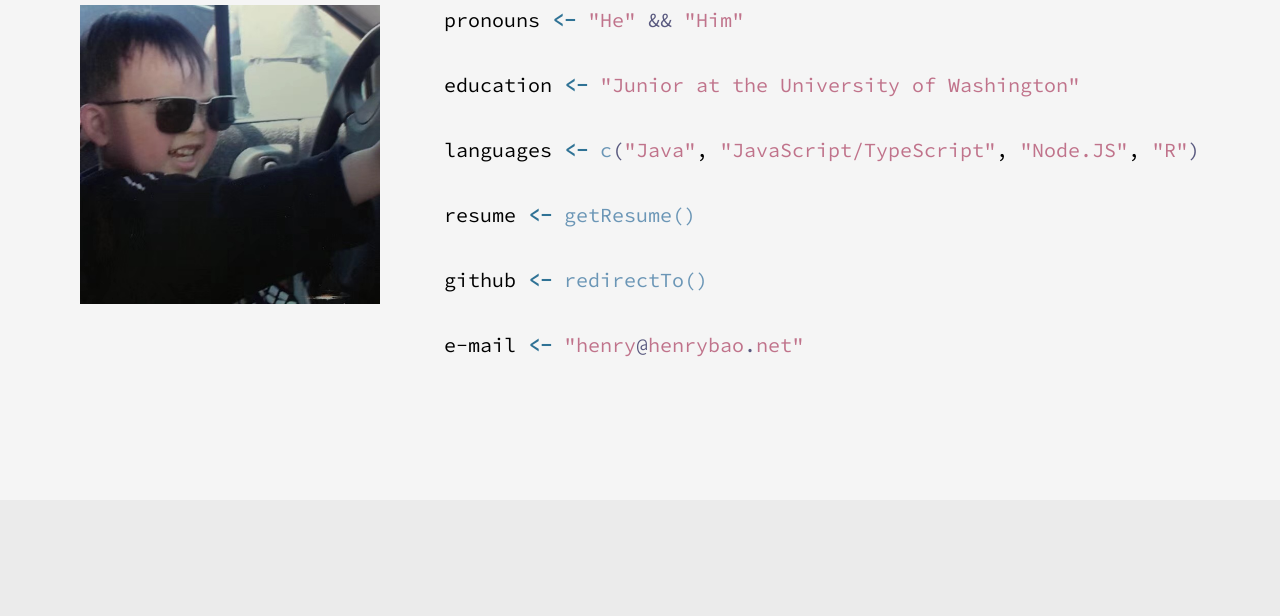
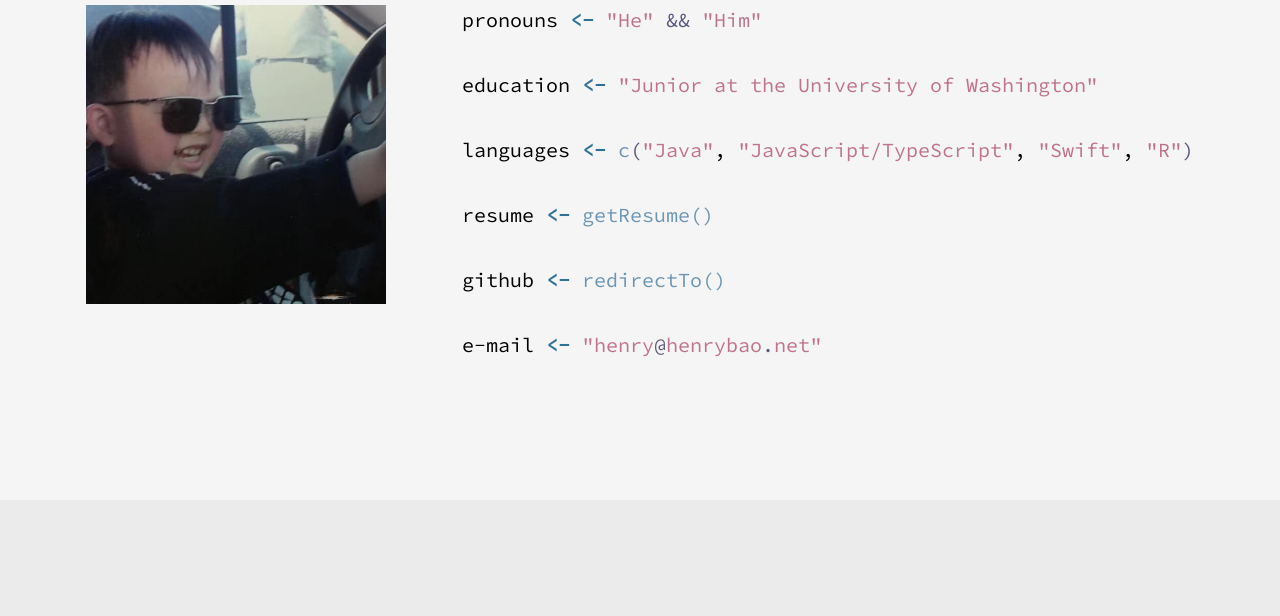
Before and after one commit to henry-bao/portfolio, a plain HTML site: page index.html in a window 1280 px wide. Shown: the part 1100-1716 px from the top of the page. Drawn offline with Linux system fonts and the light colour scheme.

Commit message:
edited language

```diff
--- a/index.html
+++ b/index.html
@@ -64,15 +64,12 @@
                             <li>
                                 languages <span class="r-arrow-color">&lt;-</span>
                                 <span style="color: #6b96b6">c</span
-                                ><!--
-                                --><span style="color: #59597f">(</span
-                                ><!--
-                                --><span class="r-string-color">"Java"</span>,
+                                ><span style="color: #59597f">(</span
+                                ><span class="r-string-color">"Java"</span>,
                                 <span class="r-string-color">"JavaScript/TypeScript"</span>,
-                                <span class="r-string-color">"Node.JS"</span>,
+                                <span class="r-string-color">"Swift"</span>,
                                 <span class="r-string-color">"R"</span
-                                ><!--
-                                --><span style="color: #59597f">)</span>
+                                ><span style="color: #59597f">)</span>
                             </li>
                             <li>
                                 resume <span class="r-arrow-color">&lt;-</span>
```
